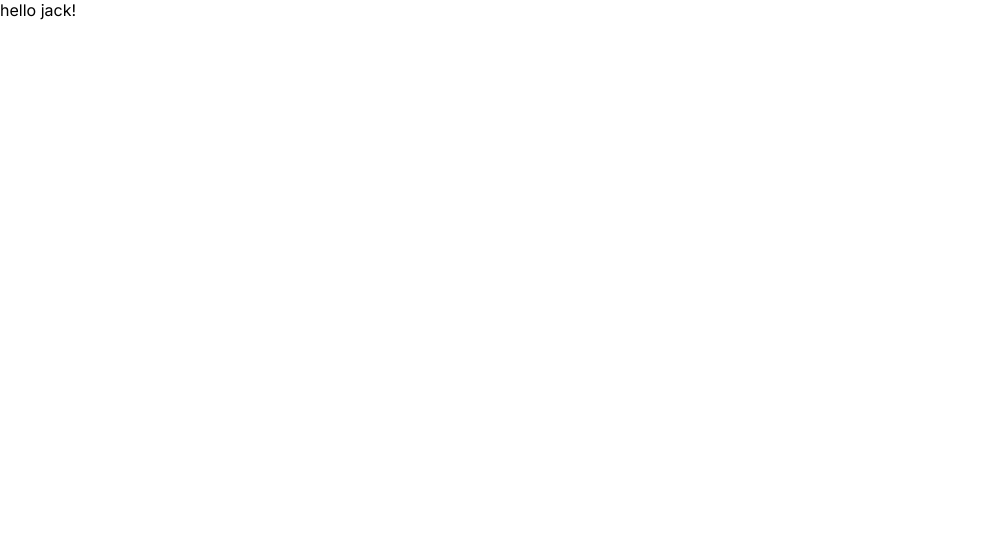
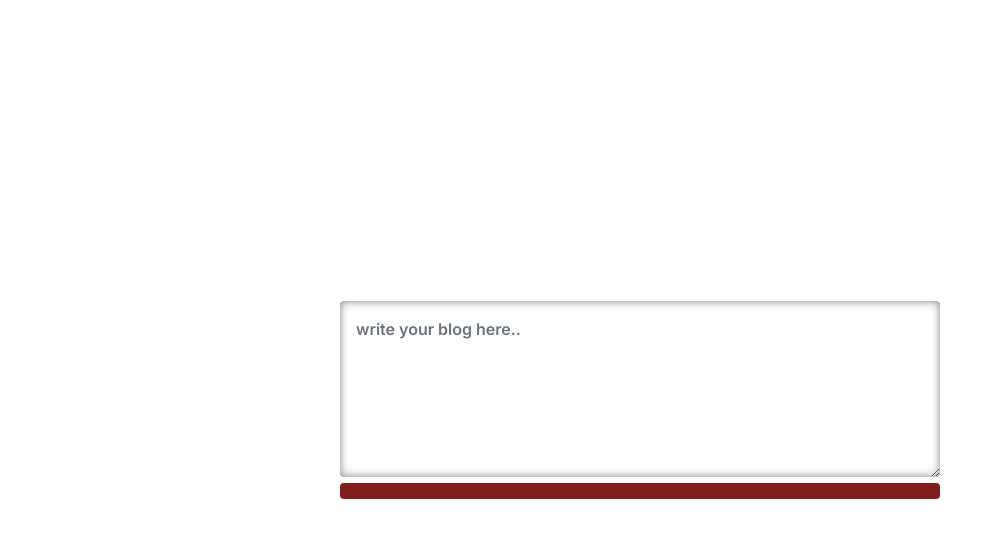
Before and after one commit to abhis12321/nextJS-tricks, a Next.js app: page / in a window 1280 px wide. Shown: the top 538 px of the page, without its empty margins (0-1002 px from the left). Built offline with nearby package versions, Linux system fonts and the light colour scheme.

Commit message:
simple blogpost is tested

```diff
--- /dev/null
+++ b/app/__components/BlogContent.js
@@ -0,0 +1,11 @@
+import React from 'react'
+
+export default function BlogContent({ blog }) {
+  return (
+    <div className='w-full bg-red-900 p-2 overflow-auto rounded text-white'>
+      {
+        blog?.split("/n")?.map((line , index) => <p className='w-full whitespace-pre-wrap' key={index} >{ line }</p>)
+      }
+    </div>
+  )
+}
--- a/app/__components/BlogForm.js
+++ b/app/__components/BlogForm.js
@@ -3,7 +3,7 @@ import React from 'react'
 export default function BlogForm({ blog , setBlog }) {
   return (
     <div className='w-full'>
-      <textarea className='w-full p-2 rounded outline-none border-none shadow-[0_0_10px_gray] focus:shadow-[0_0_10px_black_inset]' value={blog} onChange={e => setBlog(e.target.value)} rows={6}></textarea>
+      <textarea className='w-full p-4 rounded outline-none border-none focus:bg-gray-700/10 shadow-[0_0_10px_gray_inset] focus:shadow-[0_0_15px_black_inset] placeholder:text-gray-500 font-semibold' value={blog} onChange={e => setBlog(e.target.value)} rows={6} placeholder='write your blog here..'></textarea>
     </div>
   )
 }
--- /dev/null
+++ b/app/__components/BlogPost.js
@@ -0,0 +1,14 @@
+"use client"
+import React, { useState } from 'react'
+import BlogForm from './BlogForm';
+import BlogContent from './BlogContent';
+
+export default function BlogPost() {
+    const [blog , setBlog] = useState('');
+  return (
+    <div className='w-full max-w-[600px]'>
+      <BlogForm blog={blog} setBlog={setBlog} />
+      <BlogContent blog={blog} />
+    </div>
+  )
+}
--- a/app/globals.css
+++ b/app/globals.css
@@ -1,4 +1,4 @@
-/* @tailwind base;
+@tailwind base;
 @tailwind components;
 @tailwind utilities;
 @layer utilities {
@@ -59,7 +59,7 @@
       --angle: 360deg;
     }
   }
-} */
+}
 
 * {
   margin: 0;
--- a/app/page.js
+++ b/app/page.js
@@ -6,10 +6,11 @@ import AnimatedImageList from './__components/AnimatedImageList'
 import AnimatedImageList_02 from './__components/AnimatedImageList_02'
 import AnimatedImageSlider_02 from './__components/AnimatedImageSlider_02'
 import AnimatedScrollElements from './__components/AnimatedScrollElements'
+import BlogPost from './__components/BlogPost'
 
 export default function page() {
   return (
-    <div className='overflow-hidden'>
+    <div className='overflow-hidden min-h-[100vh] w-full flex items-center justify-center'>
       {/* <LoginPage /> */}
       {/* <ImageCard /> */}
       {/* <MouseTracker /> */}
@@ -17,7 +18,7 @@ export default function page() {
       {/* <AnimatedImageList_02 /> */}
       {/* <AnimatedImageSlider_02 /> */}
       {/* <AnimatedScrollElements /> */}
-      hello jack!
+      <BlogPost />
     </div>
   )
 }
```
